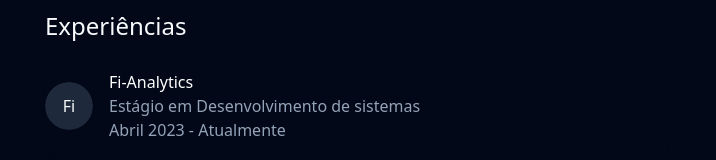
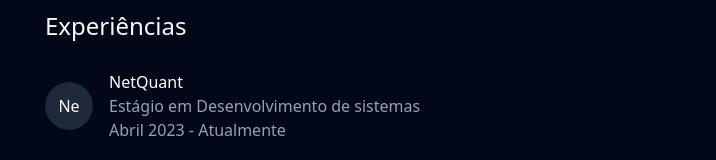
Before and after one commit to davi-souzadev/my-portfolio, a React (Vite) app: page / in a window 1280 px wide. Shown: the part 436-596 px from the top of the page, without its empty margins (283-999 px from the left). Built offline with nearby package versions, Linux system fonts and the light colour scheme.

Commit message:
fix: cv and temporary favicon

```diff
--- a/index.html
+++ b/index.html
@@ -1,6 +1,6 @@
 <!DOCTYPE html>
 <html
-  lang="en"
+  lang="pt-BR"
   class="scroll-smooth"
 >
   <head>
@@ -8,7 +8,7 @@
     <link
       rel="icon"
       type="image/svg+xml"
-      href="/vite.svg"
+      href="./code2.png"
     />
     <meta
       name="viewport"
--- a/src/locale/en.json
+++ b/src/locale/en.json
@@ -22,7 +22,7 @@
     "experiences": [
       {
         "id": 1,
-        "company": "Fi-Analytics",
+        "company": "NetQuant",
         "role": "Intern in Systems Development",
         "since": "April 2023 - Present"
       },
--- a/src/locale/ptBr.json
+++ b/src/locale/ptBr.json
@@ -22,7 +22,7 @@
     "experiences": [
       {
         "id": 1,
-        "company": "Fi-Analytics",
+        "company": "NetQuant",
         "role": "Estágio em Desenvolvimento de sistemas",
         "since": "Abril 2023 - Atualmente"
       },
```
Also changed, not shown: public/code2.png (added).
